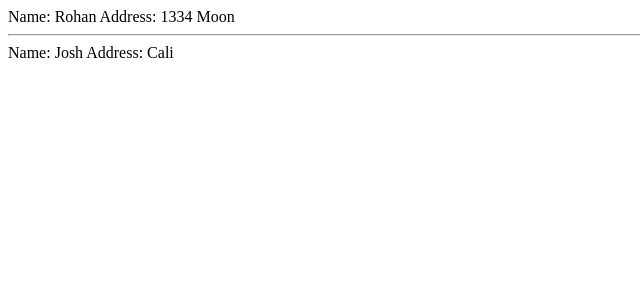
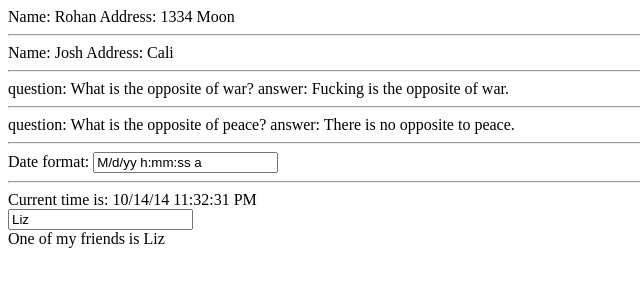
Before and after one commit to joshwyatt/directive_docs, a plain HTML site: page index.html in a window 1280 px wide. Shown: the whole page, without its empty margins (0-640 px from the left). Drawn offline with nearby package versions, Linux system fonts and the light colour scheme.

Commit message:
Add time ticker and friend lister directives

```diff
--- a/controllers.js
+++ b/controllers.js
@@ -11,6 +11,30 @@ function ControllerOne(){
   };
 }
 
+function ControllerTwo(){
+  var vm = this;
+
+  vm.war = {
+    question: "What is the opposite of war?",
+    answer: "Fucking is the opposite of war."
+  };
+
+  vm.peace = {
+    question: "What is the opposite of peace?",
+    answer: "There is no opposite to peace."
+  };
+}
+
+function ControllerThree(){
+  var vm = this;
+
+  vm.format = 'M/d/yy h:mm:ss a';
+
+  vm.friend = 'Liz';
+}
+
 angular.module('controllers', ['directives'])
 
 .controller('ControllerOne', ControllerOne)
+.controller('ControllerTwo', ControllerTwo)
+.controller('ControllerThree', ControllerThree)
--- a/directives.js
+++ b/directives.js
@@ -8,6 +8,111 @@ function myCustomer(){
   };
 }
 
+function myTestDirective(){
+  return {
+    restrict: 'E',
+    scope:{
+      dialogue: '='
+    },
+    templateUrl: 'my-test-iso.html'
+  };
+}
+
+function myCurrentTime($interval, dateFilter){
+
+  function link(scope, element, attrs){
+
+    var format,
+        timeoutId;
+
+    function updateTime(){
+      element.text(dateFilter(new Date(), format));
+    }
+
+    scope.$watch(attrs.myCurrentTime, function(value){
+      format = value;
+      updateTime();
+    });
+
+    element.on('$destroy', function(){
+      $interval.cancel(timeoutId);
+    });
+
+    timeoutId = $interval(function(){
+      updateTime(); //update DOM
+    }, 1000);
+  }
+
+  return {
+    link: link
+  };
+}
+
+function allMyFriends($interval){
+
+  function link(scope, element, attrs){
+    var ticker,
+        friend;
+
+    function showFriend(){
+      element.text(friend);
+    }
+
+    scope.$watch(attrs.allMyFriends, function(name){
+      friend = name;
+      showFriend();
+    })
+
+    ticker = $interval(function(){
+      showFriend();
+    }, 1000);
+
+    element.on('destroy', function(){
+      $interval.cancel(ticker);
+    });
+  }
+
+  return {
+    link: link
+  };
+}
+
+
+
 angular.module('directives', [])
 
 .directive('myCustomer', myCustomer)
+.directive('myTestDirective', myTestDirective)
+.directive('myCurrentTime', myCurrentTime)
+.directive('allMyFriends', allMyFriends)
+
+// function allMyFriends($interval){
+
+
+//   function link(scope, element, attrs){
+//     var friend,
+//         ticker
+
+//     function showFriend(){
+//       element.text(friend);
+//     }
+
+//     scope.$watch(attrs.allMyFriends, function(list){
+//       friend = list;
+//       showFriend();
+//     });
+
+//     element.on('$destroy', function(){
+//       $interval.cancel(ticker);
+//     });
+
+//     ticker = $interval(function(){
+//       showFriend();
+//     }, 1000);
+//   }
+
+
+//   return {
+//     link: link
+//   };
+// }
--- a/index.html
+++ b/index.html
@@ -12,6 +12,22 @@
       <hr>
       <my-customer info="one.josh"></my-customer>
     </div>
+    <hr>
+    <div ng-controller="ControllerTwo as two">
+      <my-test-directive dialogue="two.war"></my-test-directive>
+      <hr>
+      <my-test-directive dialogue="two.peace"></my-test-directive>
+    </div>
+    <hr>
+
+    <div ng-controller="ControllerThree as three">
+      Date format: <input ng-model="three.format"><hr/>
+      Current time is: <span my-current-time="three.format"></span>
+      <br>
+    <div ng-controller="ControllerThree as three">
+      <input ng-model="three.friend"><br>
+      One of my friends is <span all-my-friends="three.friend"></span>
+    </div>
 
     <script src="app.js"></script>
     <script src="controllers.js"></script>
--- /dev/null
+++ b/my-test-iso.html
@@ -0,0 +1 @@
+question: {{dialogue.question}} answer: {{dialogue.answer}}
```
